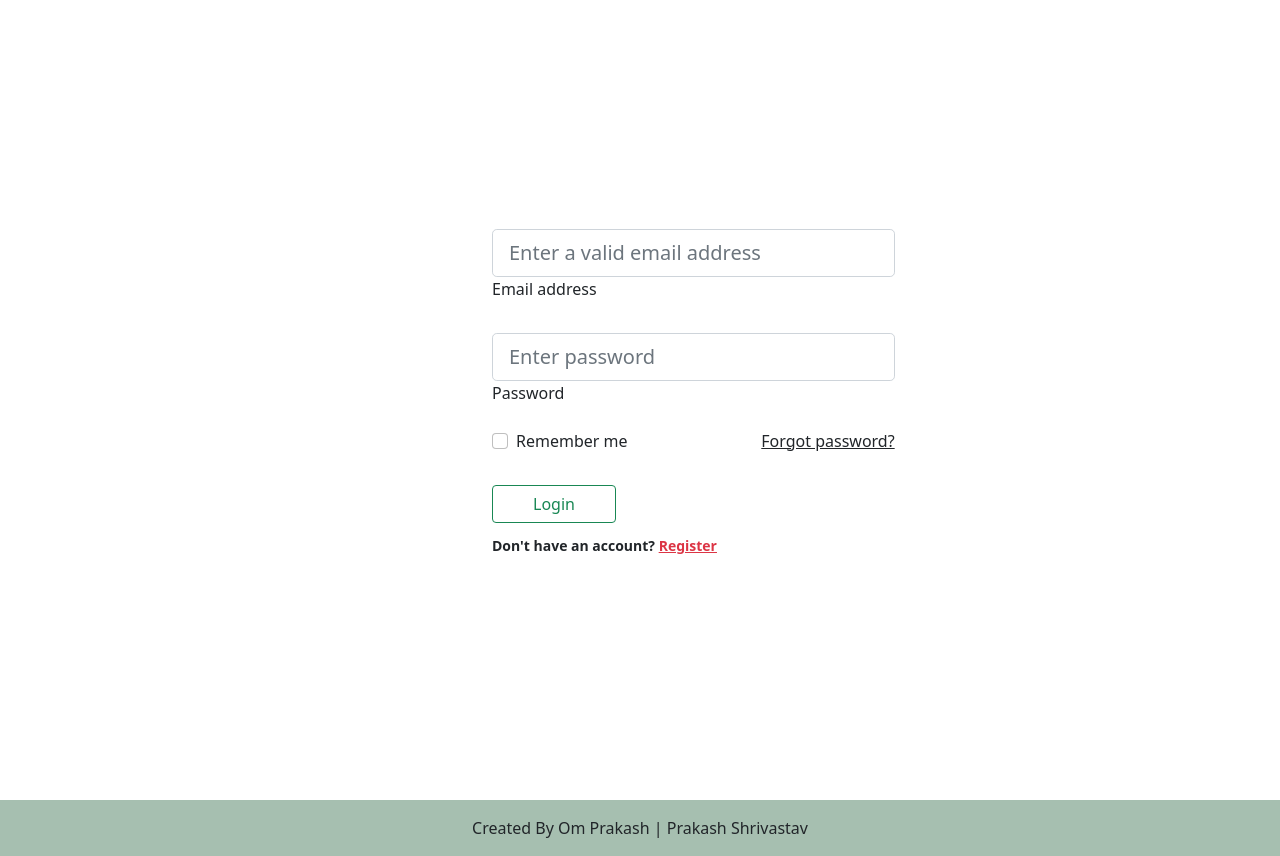
After one commit to LaveenCarPooling/Laveen, a Django app: template laveen/laveen/templates/login.html in a window 1280 px wide. The commit adds this page. Run offline with Django 3.2, Linux system fonts and the light colour scheme; the template is opened without the code that fills it, so the values that code supplies are empty.

Commit message:
login done

```diff
--- a/laveen/laveen/templates/index.html
+++ b/laveen/laveen/templates/index.html
@@ -13,7 +13,3 @@
 {% block footer %}
 {% include 'footer.html'%}
 {% endblock footer %}
-<div class="bg-image"
-     style="background-image: url('https://mdbootstrap.com/img/new/standard/city/041.jpg');
-            height: 100vh">
-</div>
--- /dev/null
+++ b/laveen/laveen/templates/login.html
@@ -0,0 +1,49 @@
+<link href="https://cdn.jsdelivr.net/npm/bootstrap@5.1.3/dist/css/bootstrap.min.css" rel="stylesheet" integrity="sha384-1BmE4kWBq78iYhFldvKuhfTAU6auU8tT94WrHftjDbrCEXSU1oBoqyl2QvZ6jIW3" crossorigin="anonymous">
+
+<section class="vh-100">
+    <div class="container-fluid h-custom">
+      <div class="row d-flex justify-content-center align-items-center h-100">
+
+        <div class="col-md-8 col-lg-6 col-xl-4 offset-xl-1">
+          <form>
+
+            <!-- Email input -->
+            <div class="form-outline mb-4">
+              <input type="email" id="form3Example3" class="form-control form-control-lg"
+                placeholder="Enter a valid email address" />
+              <label class="form-label" for="form3Example3">Email address</label>
+            </div>
+
+            <!-- Password input -->
+            <div class="form-outline mb-3">
+              <input type="password" id="form3Example4" class="form-control form-control-lg"
+                placeholder="Enter password" />
+              <label class="form-label" for="form3Example4">Password</label>
+            </div>
+
+            <div class="d-flex justify-content-between align-items-center">
+              <!-- Checkbox -->
+              <div class="form-check mb-0">
+                <input class="form-check-input me-2" type="checkbox" value="" id="form2Example3" />
+                <label class="form-check-label" for="form2Example3">
+                  Remember me
+                </label>
+              </div>
+              <a href="#!" class="text-body">Forgot password?</a>
+            </div>
+
+            <div class="text-center text-lg-start mt-4 pt-2">
+                <button  class="btn btn-outline-success my-2 my-sm-0" type="submit" style=" padding-left: 2.5rem; padding-right: 2.5rem; ">Login</button>
+              <p class="small fw-bold mt-2 pt-1 mb-0">Don't have an account? <a href="#!"
+                  class="link-danger">Register</a></p>
+            </div>
+
+          </form>
+        </div>
+      </div>
+    </div>
+    <div class="text-center p-3" style="background-color: rgba(14, 83, 41, 0.37);">
+        Created By Om Prakash | Prakash Shrivastav
+
+</div>
+  </section>
```
Also changed, not shown: laveen/laveen/templates/about.html (+10 -2 lines), laveen/laveen/templates/navbar.html (+2 -13 lines).
